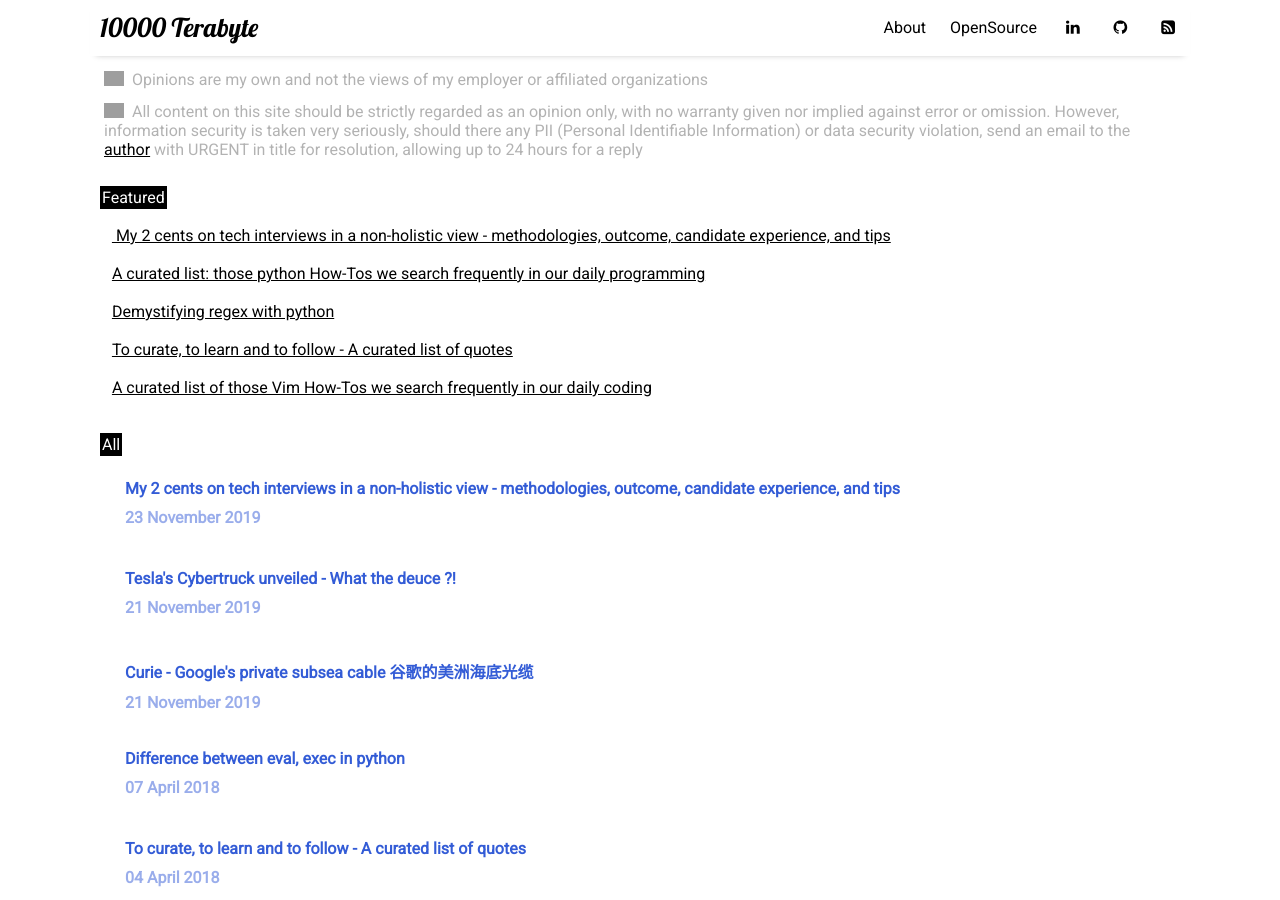
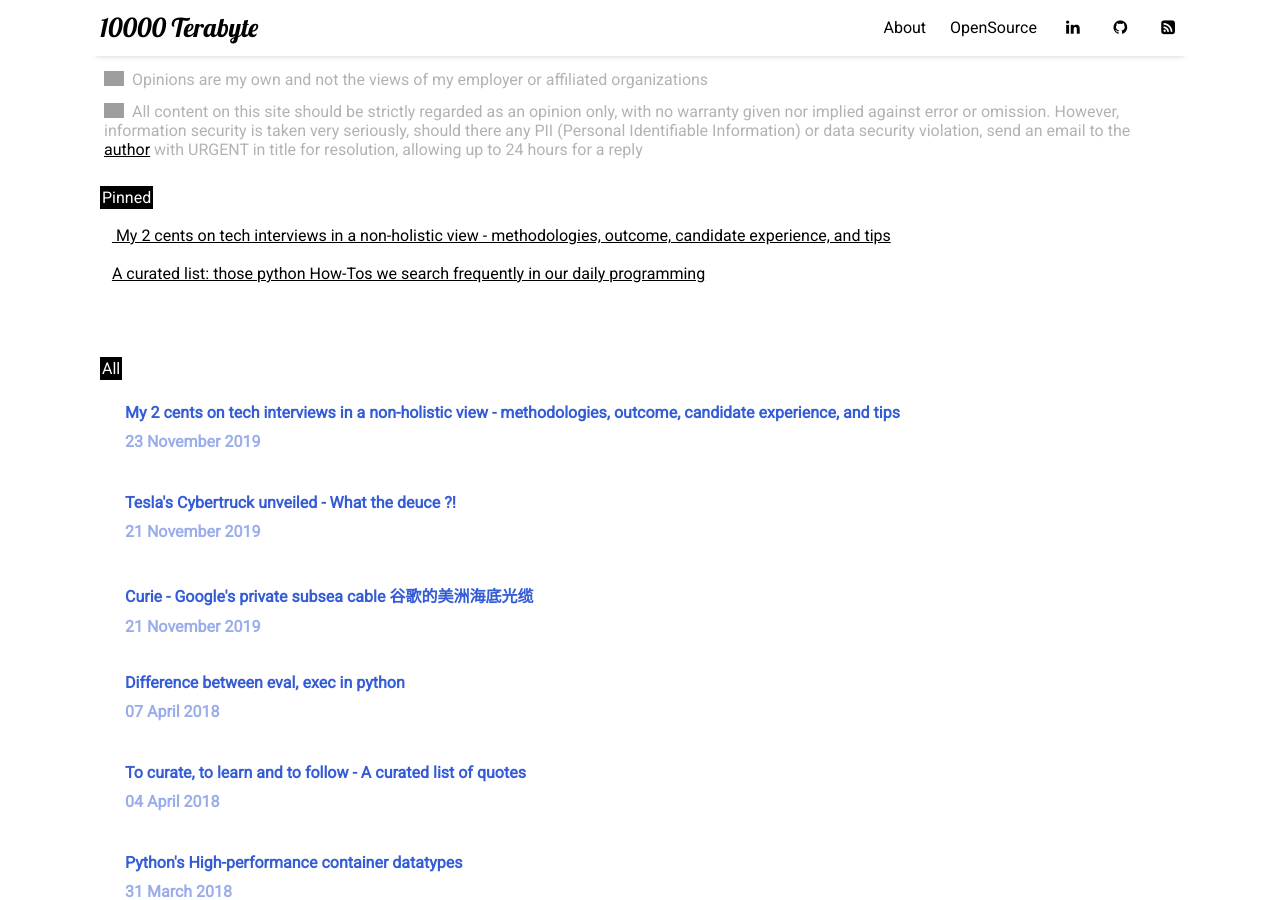
Before and after one commit to 10000TB/10000TB.github.io, a Jekyll site: the page built from index.html, in a window 1280 px wide and 900 px high. Built offline with Jekyll 4.4.1, drawn with Linux system fonts in a browser that asks for light colours; nearby versions of some CDN libraries; the list of posts is cut into pages by our own code; grey boxes are pictures that could not be loaded.

Commit message:
[home] update pinnned posts.
- shorten pinned list to include only two most refined post.

```diff
--- a/_layouts/home.html
+++ b/_layouts/home.html
@@ -7,15 +7,9 @@
 <div style="color:rgba(0,0,0,0.3); padding: 4px 4px; margin-bottom:25px;"><img src="https://cdn2.iconfinder.com/data/icons/interface-icons-line/53/Danger_Sign-512.png" style="width:20px;position:relative;float:left;margin-top:1px;"> &nbsp; All content on this site should be strictly regarded as an opinion only, with no warranty given nor implied against error or omission. However, information security is taken very seriously, should there any PII (Personal Identifiable Information) or data security violation, send an email to the <a href="http://10000tb.org/pages/about.html">author</a> with URGENT in title for resolution, allowing up to 24 hours for a reply</div>
 
 <div>
-    <span style="color:white; background-color: black;padding: 2px 2px;">Featured</span><br/><br/>
+    <span style="color:white; background-color: black;padding: 2px 2px;">Pinned</span><br/><br/>
     &nbsp;&nbsp;&nbsp;<a href="{{ site.url }}/tech/My-2-cents-on-tech-interviews.html"> My 2 cents on tech interviews in a non-holistic view - methodologies, outcome, candidate experience, and tips </a><br/><br/>
     &nbsp;&nbsp;&nbsp;<a href="{{ site.url }}/python/blog-series-python-A-Curated-List-Those-Python-How-To-You-Search-Frequently-in-Your-Daily-Programming.html">A curated list: those python How-Tos we search frequently in our daily programming</a><br/><br/>
-
-    &nbsp;&nbsp;&nbsp;<a href="{{ site.url }}/python/blog-series-regex-Demystifying-regex-with-python.html">Demystifying regex with python</a><br/><br/>
-
-    &nbsp;&nbsp;&nbsp;<a href="{{ site.url }}/quotes/Curating-quotes-to-curate-to-follow.html">To curate, to learn and to follow - A curated list of quotes</a><br/><br/>
-
-    &nbsp;&nbsp;&nbsp;<a href="{{ site.url }}/vim/blog-series-vim-A-Curated-List-Those-Vim-How-To-We-Search-Frequently-in-Our-Daily-coding.html">A curated list of those Vim How-Tos we search frequently in our daily coding</a>
     <br/>
     <br/>
     <br/>
```
